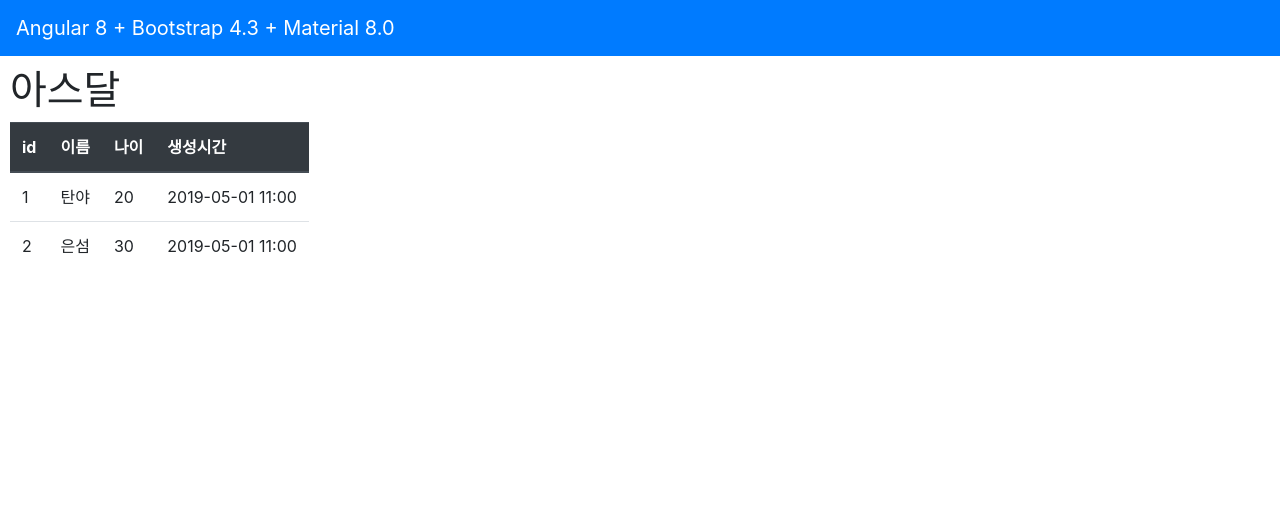
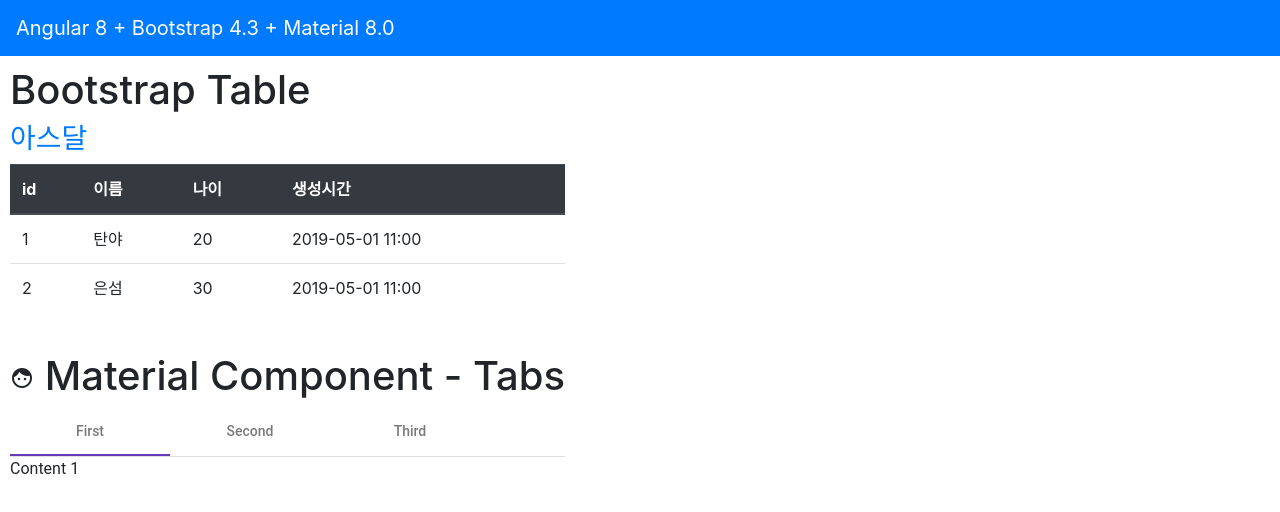
Before and after one commit to borakim-b/angular-dash, an Angular app: page / in a window 1280 px wide. Shown: the top 512 px of the page. Built offline with nearby package versions, Linux system fonts and the light colour scheme.

Commit message:
add material component

```diff
--- a/src/app/test-dash/test-dash.component.html
+++ b/src/app/test-dash/test-dash.component.html
@@ -1,4 +1,5 @@
-<h1>{{ title }}</h1>
+<h1>Bootstrap Table</h1>
+<h3 class=text-primary>{{ title }}</h3>
 <table class="table">
   <thead class="thead-dark">
     <tr>
@@ -17,3 +18,10 @@
     </tr>
   </tbody>
 </table>
+<br>
+<h1><i class="material-icons">face</i> Material Component - Tabs</h1>
+<mat-tab-group>
+  <mat-tab label="First"> Content 1 </mat-tab>
+  <mat-tab label="Second"> Content 2 </mat-tab>
+  <mat-tab label="Third"> Content 3 </mat-tab>
+</mat-tab-group>
```
